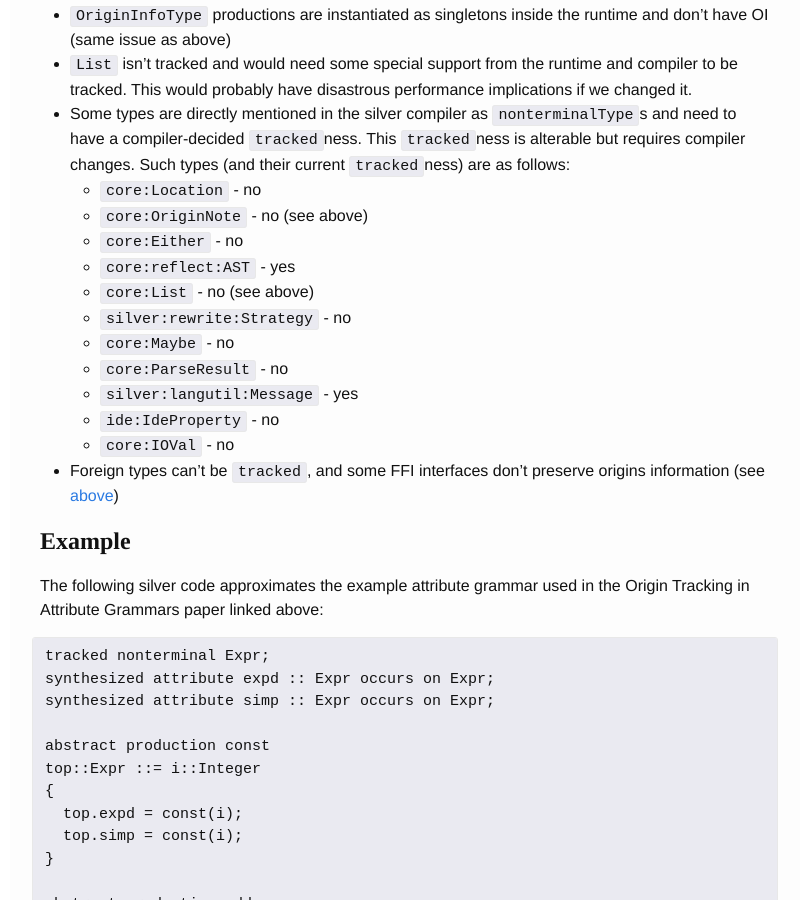
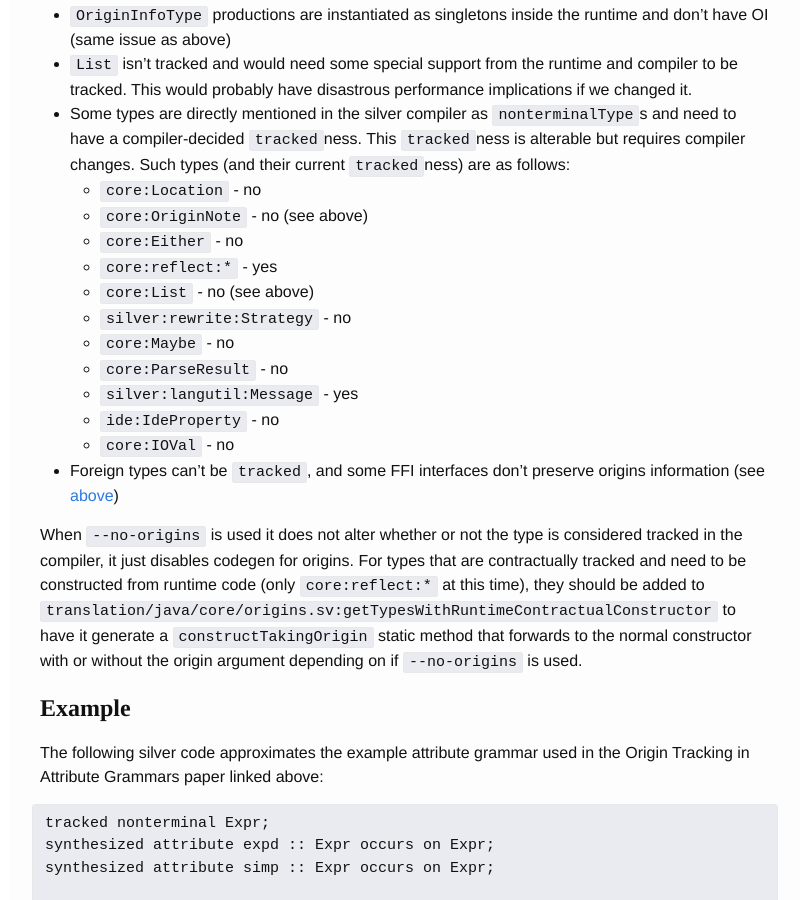
Before and after one commit to melt-umn/melt-website, a Jekyll site: the page built from silver/concepts/origins/index.md, in a window 1280 px wide and 900 px high, scrolled down 7612 px. Shown: the whole window, without its empty margins (235-1044 px from the left). Built offline with Jekyll 4.4.1, drawn with Linux system fonts in a browser that asks for light colours.

Commit message:
Document runtime contractual constructor interfaces

```diff
--- a/silver/concepts/origins/index.md
+++ b/silver/concepts/origins/index.md
@@ -207,7 +207,7 @@ The last special case is the main function, which is called with `OriginContext.
    - `core:Location` - no
    - `core:OriginNote` - no (see above)
    - `core:Either` - no
-   - `core:reflect:AST` - yes
+   - `core:reflect:*` - yes
    - `core:List` - no (see above)
    - `silver:rewrite:Strategy` - no
    - `core:Maybe` - no
@@ -216,6 +216,8 @@ The last special case is the main function, which is called with `OriginContext.
    - `ide:IdeProperty` - no
    - `core:IOVal` - no
  - Foreign types can't be `tracked`, and some FFI interfaces don't preserve origins information (see [above](#imlementation-runtime-and-ffi))
+
+ When `--no-origins` is used it does not alter whether or not the type is considered tracked in the compiler, it just disables codegen for origins. For types that are contractually tracked and need to be constructed from runtime code (only `core:reflect:*` at this time), they should be added to `translation/java/core/origins.sv:getTypesWithRuntimeContractualConstructor` to have it generate a `constructTakingOrigin` static method that forwards to the normal constructor with or without the origin argument depending on if `--no-origins` is used.
 
 
 ## Example
```
